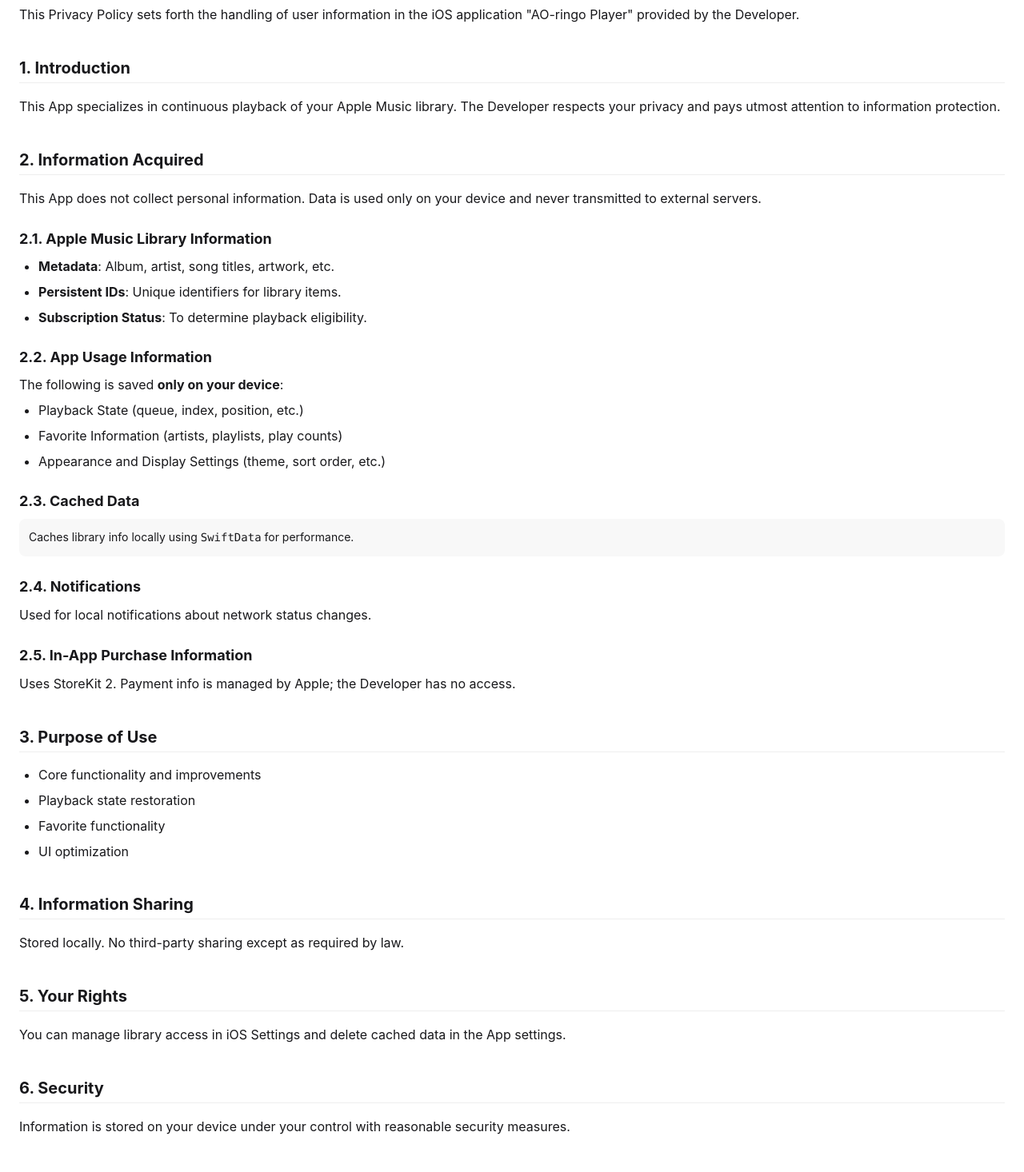
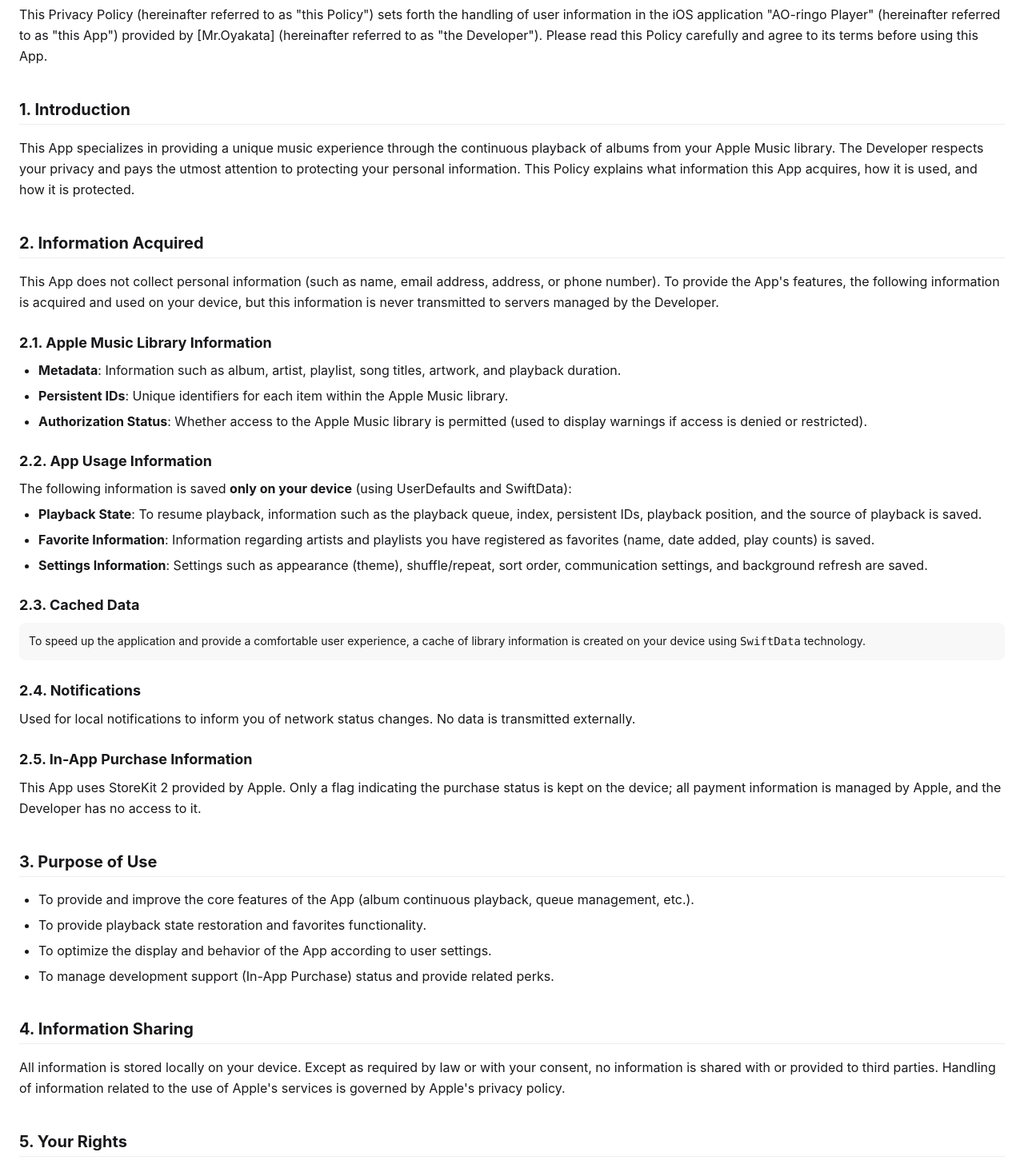
Before and after one commit to mr-oyakata/ao-ringo-player, a Vue app in the folder workspace/: page / in a window 1280 px wide. Shown: the part 280-1746 px from the top of the page at 80% size. Built offline with nearby package versions, Linux system fonts and the light colour scheme.

Commit message:
プライバシーポリシー修正

```diff
--- a/workspace/src/components/PrivacyPolicyEnglish.vue
+++ b/workspace/src/components/PrivacyPolicyEnglish.vue
@@ -5,83 +5,123 @@
     </h1>
     <p class="mb-4 text-sm opacity-70">Last Updated: April 1, 2026</p>
     <p class="mb-6 leading-relaxed">
-      This Privacy Policy sets forth the handling of user information in the iOS application
-      "AO-ringo Player" provided by the Developer.
+      This Privacy Policy (hereinafter referred to as "this Policy") sets forth the handling of user
+      information in the iOS application "AO-ringo Player" (hereinafter referred to as "this App")
+      provided by [Mr.Oyakata] (hereinafter referred to as "the Developer"). Please read this Policy
+      carefully and agree to its terms before using this App.
     </p>
 
     <h2 class="border-base-300 mt-10 mb-4 border-b pb-1 text-xl font-bold">1. Introduction</h2>
     <p class="mb-4 leading-relaxed">
-      This App specializes in continuous playback of your Apple Music library. The Developer
-      respects your privacy and pays utmost attention to information protection.
+      This App specializes in providing a unique music experience through the continuous playback of
+      albums from your Apple Music library. The Developer respects your privacy and pays the utmost
+      attention to protecting your personal information. This Policy explains what information this
+      App acquires, how it is used, and how it is protected.
     </p>
 
     <h2 class="border-base-300 mt-10 mb-4 border-b pb-1 text-xl font-bold">
       2. Information Acquired
     </h2>
     <p class="mb-4 leading-relaxed">
-      This App does not collect personal information. Data is used only on your device and never
-      transmitted to external servers.
+      This App does not collect personal information (such as name, email address, address, or phone
+      number). To provide the App's features, the following information is acquired and used on your
+      device, but this information is never transmitted to servers managed by the Developer.
     </p>
 
     <h3 class="mt-6 mb-2 text-lg font-bold">2.1. Apple Music Library Information</h3>
     <ul class="mb-4 ml-6 list-outside list-disc space-y-2">
-      <li><strong>Metadata</strong>: Album, artist, song titles, artwork, etc.</li>
-      <li><strong>Persistent IDs</strong>: Unique identifiers for library items.</li>
-      <li><strong>Subscription Status</strong>: To determine playback eligibility.</li>
+      <li>
+        <strong>Metadata</strong>: Information such as album, artist, playlist, song titles,
+        artwork, and playback duration.
+      </li>
+      <li>
+        <strong>Persistent IDs</strong>: Unique identifiers for each item within the Apple Music
+        library.
+      </li>
+      <li>
+        <strong>Authorization Status</strong>: Whether access to the Apple Music library is
+        permitted (used to display warnings if access is denied or restricted).
+      </li>
     </ul>
 
     <h3 class="mt-6 mb-2 text-lg font-bold">2.2. App Usage Information</h3>
-    <p class="mb-2">The following is saved <strong>only on your device</strong>:</p>
+    <p class="mb-2">
+      The following information is saved <strong>only on your device</strong> (using UserDefaults
+      and SwiftData):
+    </p>
     <ul class="mb-4 ml-6 list-outside list-disc space-y-2">
-      <li>Playback State (queue, index, position, etc.)</li>
-      <li>Favorite Information (artists, playlists, play counts)</li>
-      <li>Appearance and Display Settings (theme, sort order, etc.)</li>
+      <li>
+        <strong>Playback State</strong>: To resume playback, information such as the playback queue,
+        index, persistent IDs, playback position, and the source of playback is saved.
+      </li>
+      <li>
+        <strong>Favorite Information</strong>: Information regarding artists and playlists you have
+        registered as favorites (name, date added, play counts) is saved.
+      </li>
+      <li>
+        <strong>Settings Information</strong>: Settings such as appearance (theme), shuffle/repeat,
+        sort order, communication settings, and background refresh are saved.
+      </li>
     </ul>
 
     <h3 class="mt-6 mb-2 text-lg font-bold">2.3. Cached Data</h3>
     <p class="bg-base-200 mb-4 rounded-lg p-3 text-sm leading-relaxed">
-      Caches library info locally using <code>SwiftData</code> for performance.
+      To speed up the application and provide a comfortable user experience, a cache of library
+      information is created on your device using <code>SwiftData</code> technology.
     </p>
 
     <h3 class="mt-6 mb-2 text-lg font-bold">2.4. Notifications</h3>
-    <p class="mb-4 leading-relaxed">Used for local notifications about network status changes.</p>
+    <p class="mb-4 leading-relaxed">
+      Used for local notifications to inform you of network status changes. No data is transmitted
+      externally.
+    </p>
 
     <h3 class="mt-6 mb-2 text-lg font-bold">2.5. In-App Purchase Information</h3>
     <p class="mb-4 leading-relaxed">
-      Uses StoreKit 2. Payment info is managed by Apple; the Developer has no access.
+      This App uses StoreKit 2 provided by Apple. Only a flag indicating the purchase status is kept
+      on the device; all payment information is managed by Apple, and the Developer has no access to
+      it.
     </p>
 
     <h2 class="border-base-300 mt-10 mb-4 border-b pb-1 text-xl font-bold">3. Purpose of Use</h2>
     <ul class="mb-4 ml-6 list-outside list-disc space-y-2">
-      <li>Core functionality and improvements</li>
-      <li>Playback state restoration</li>
-      <li>Favorite functionality</li>
-      <li>UI optimization</li>
+      <li>
+        To provide and improve the core features of the App (album continuous playback, queue
+        management, etc.).
+      </li>
+      <li>To provide playback state restoration and favorites functionality.</li>
+      <li>To optimize the display and behavior of the App according to user settings.</li>
+      <li>To manage development support (In-App Purchase) status and provide related perks.</li>
     </ul>
 
     <h2 class="border-base-300 mt-10 mb-4 border-b pb-1 text-xl font-bold">
       4. Information Sharing
     </h2>
     <p class="mb-4 leading-relaxed">
-      Stored locally. No third-party sharing except as required by law.
+      All information is stored locally on your device. Except as required by law or with your
+      consent, no information is shared with or provided to third parties. Handling of information
+      related to the use of Apple's services is governed by Apple's privacy policy.
     </p>
 
     <h2 class="border-base-300 mt-10 mb-4 border-b pb-1 text-xl font-bold">5. Your Rights</h2>
     <p class="mb-4 leading-relaxed">
-      You can manage library access in iOS Settings and delete cached data in the App settings.
+      You can change your library access permissions at any time through the iOS "Settings" app. You
+      can also delete cached data from the App's settings.
     </p>
 
     <h2 class="border-base-300 mt-10 mb-4 border-b pb-1 text-xl font-bold">6. Security</h2>
     <p class="mb-4 leading-relaxed">
-      Information is stored on your device under your control with reasonable security measures.
+      The Developer takes reasonable security measures to protect your information. All information
+      is stored on your device under your control, and the Developer strives to prevent unauthorized
+      access or leakage.
     </p>
 
     <h2 class="border-base-300 mt-10 mb-4 border-b pb-1 text-xl font-bold">
       7. Changes to the Policy
     </h2>
     <p class="mb-4 leading-relaxed">
-      May be revised due to legal or functional changes. The latest version is always available
-      here.
+      This Policy may be revised due to legal changes or functional changes to the App. If
+      significant changes are made, we will notify you through in-app notifications or other means.
     </p>
 
     <h2 class="border-base-300 mt-10 mb-4 border-b pb-1 text-xl font-bold">8. Contact Us</h2>
```
Also changed, not shown: workspace/src/components/PrivacyPolicyJapanese.vue (+41 -19 lines), 4 other files (tests, documents, lock files or other folders).
